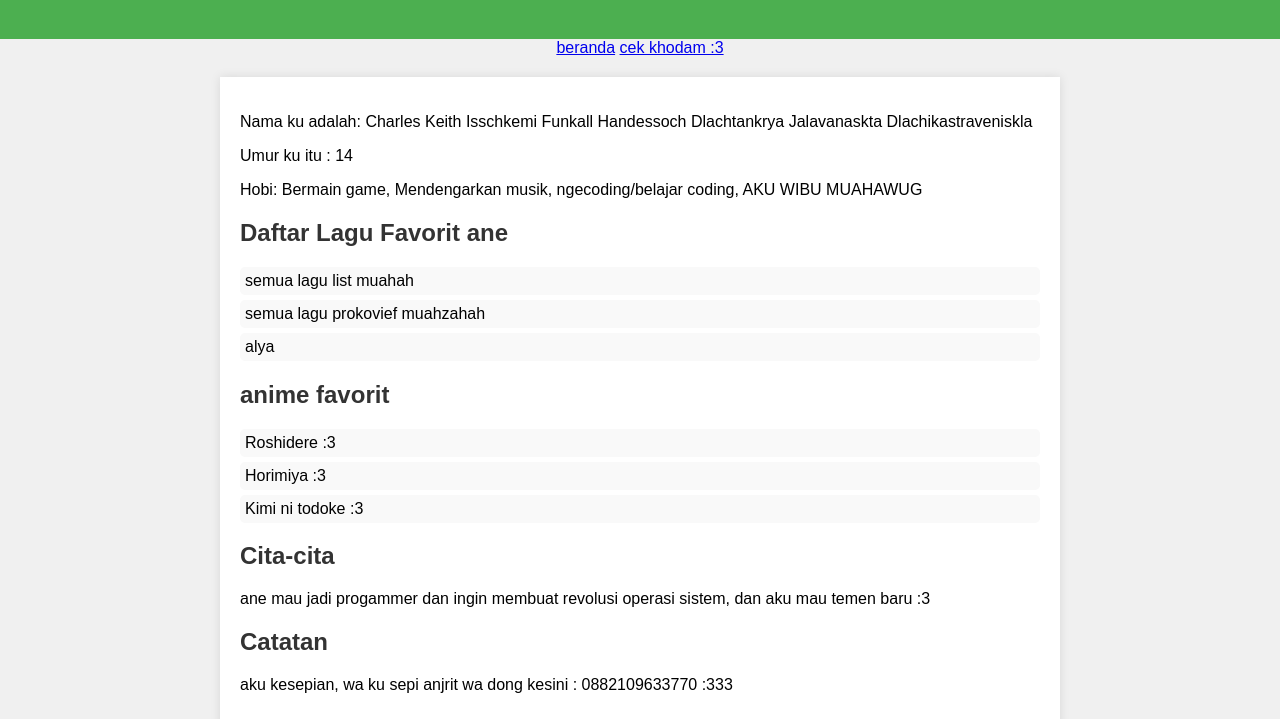
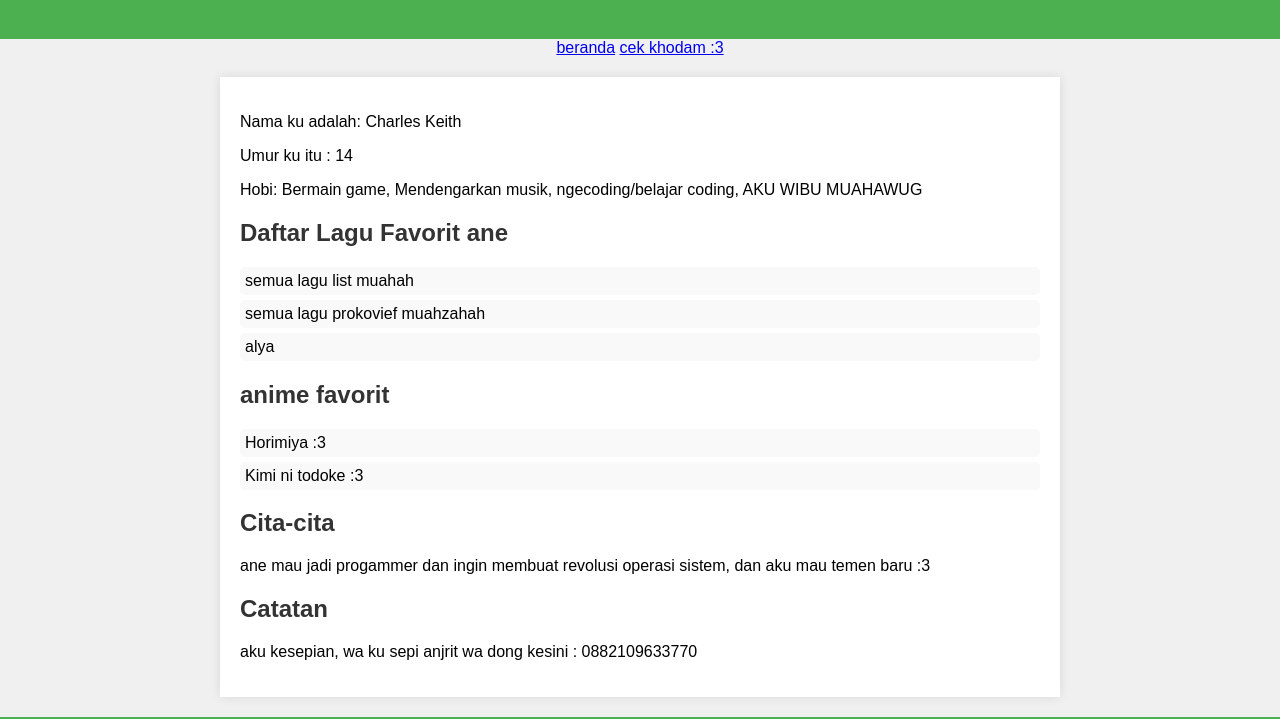
Before and after one commit to mcwow321/web, a plain HTML site: page about.html in a window 1280 px wide. Shown: the part 81-800 px from the top of the page. Drawn offline with Linux system fonts and the light colour scheme.

Commit message:
Update about.html

```diff
--- a/about.html
+++ b/about.html
@@ -17,7 +17,7 @@
 </nav>
 
 <section>
-    <p>Nama ku adalah: Charles Keith Isschkemi Funkall Handessoch Dlachtankrya Jalavanaskta Dlachikastraveniskla</p>
+    <p>Nama ku adalah: Charles Keith</p>
     <p>Umur ku itu : 14</p>
     <p>Hobi: Bermain game, Mendengarkan musik, ngecoding/belajar coding, AKU WIBU MUAHAWUG</p>
 
@@ -30,7 +30,6 @@
 
     <h2>anime favorit</h2>
     <ul>
-        <li>Roshidere :3</li>
         <li>Horimiya :3</li>
         <li>Kimi ni todoke :3</li>
     </ul>
@@ -38,7 +37,7 @@
     <h2>Cita-cita</h2>
     <p>ane mau jadi progammer dan ingin membuat revolusi operasi sistem, dan aku mau temen baru :3</p>
     <h2>Catatan</h2>
-    <p>aku kesepian, wa ku sepi anjrit wa dong kesini : 0882109633770 :333</p>
+    <p>aku kesepian, wa ku sepi anjrit wa dong kesini : 0882109633770 </p>
 </section>
 <footer>
     <h1>&copy website charles gila 2024 <img src="alya.jpg" alt="Foto Profil" width="50" height="50"> </h1>
```
